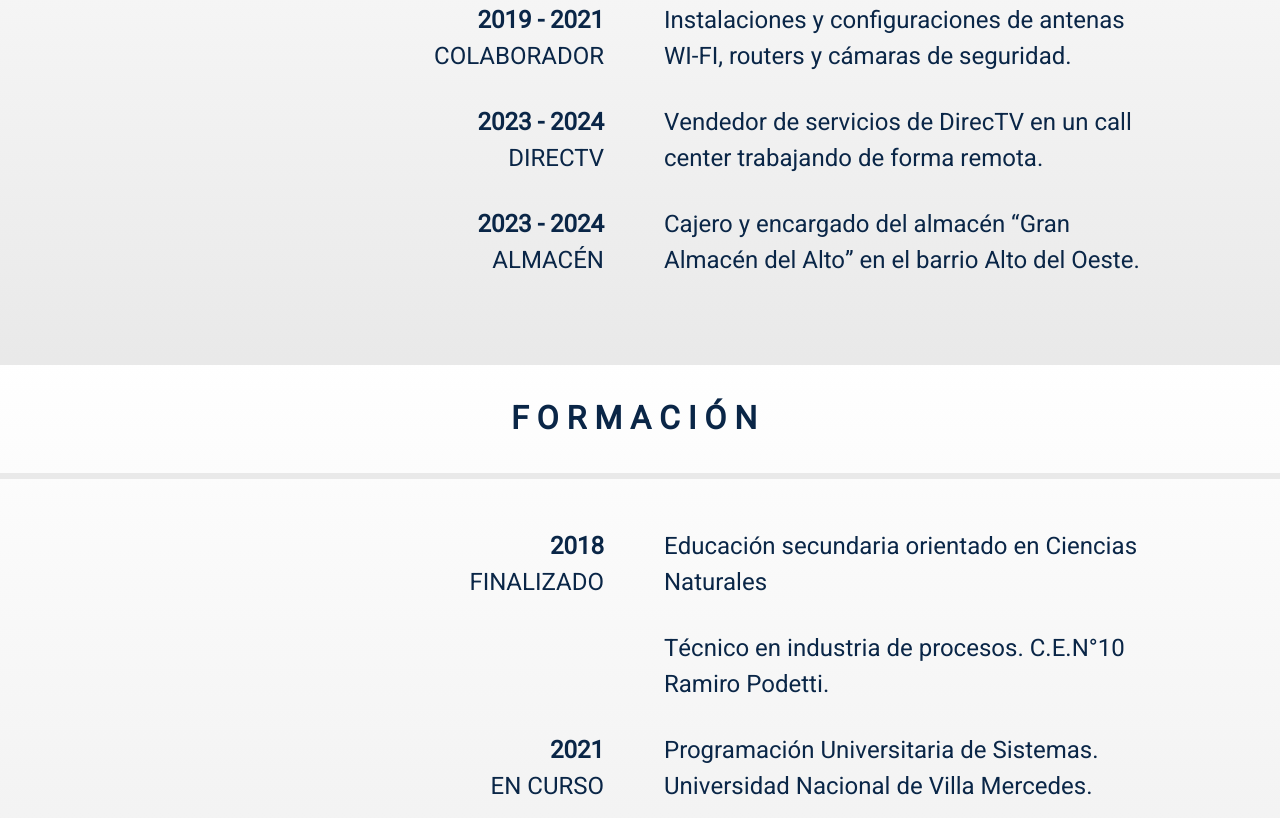
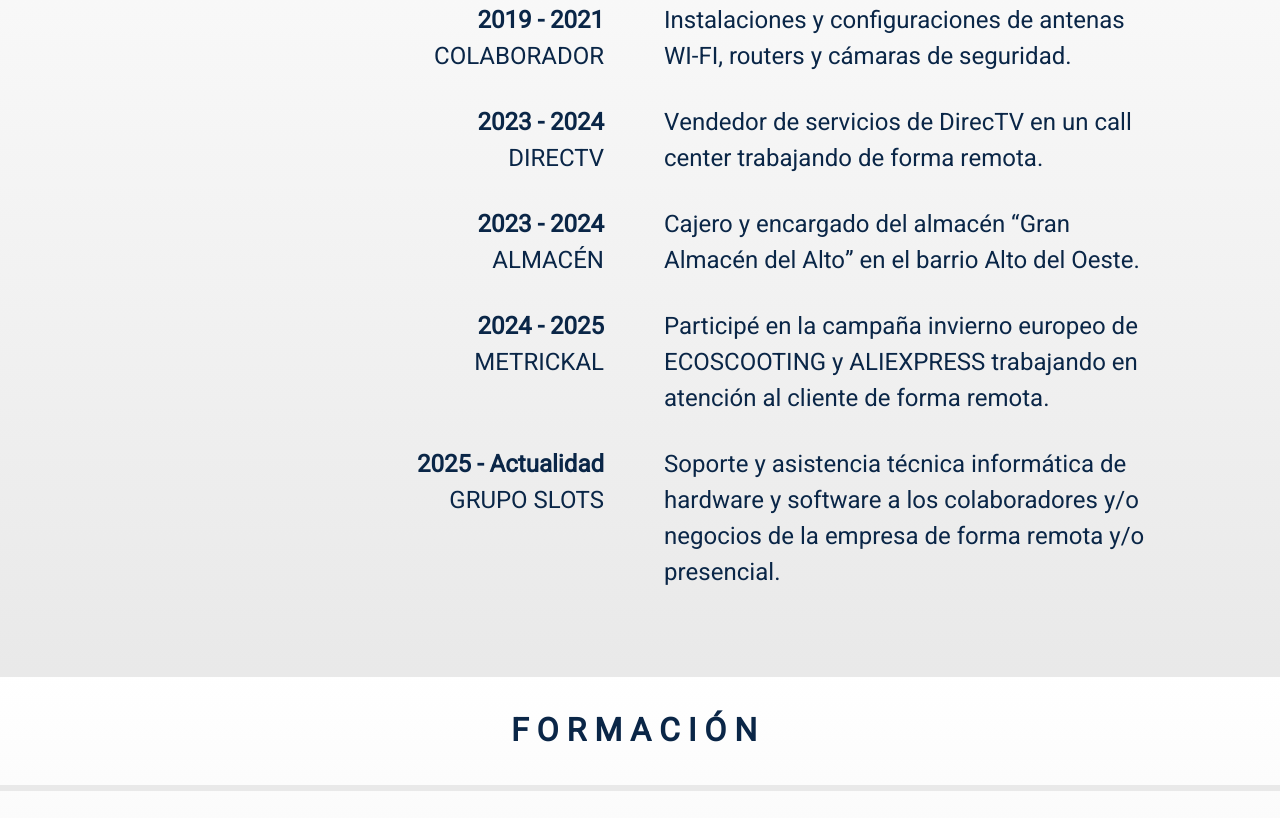
Before and after one commit to MauroAg22/curriculum-web, a plain HTML site: page index.html in a window 1280 px wide. Shown: the part 1537-2355 px from the top of the page. Drawn offline with nearby package versions, Linux system fonts and the light colour scheme.

Commit message:
Actualización de información personal y profesional

```diff
--- a/index.html
+++ b/index.html
@@ -71,7 +71,7 @@
                     </div>
                     <div>
                         <p class="font-110-porcent"><strong>WhatsApp:</strong></p>
-                        <a class="link-estilo font-110-porcent" href="https://wa.me/5492657709769" target="_blank" rel="noopener noreferrer">+54 9 2657 70-9769</a>
+                        <a class="link-estilo font-110-porcent" href="https://wa.me/5492657281741" target="_blank" rel="noopener noreferrer">+54 9 2657 28-1741</a>
                     </div>
                     <div>
                         <p class="font-110-porcent"><strong>E-mail:</strong></p>
@@ -163,6 +163,26 @@
             </div>
             <div class="col-lg-6 xp-derecha">
                 <p>Cajero y encargado del almacén “Gran Almacén del Alto” en el barrio Alto del Oeste.</p>
+            </div>
+        </div>
+
+        <div class="row separacion">
+            <div class="col-lg-6 xp-izquierda">
+                <p><strong>2024 - 2025</strong></p>
+                <p>METRICKAL</p>
+            </div>
+            <div class="col-lg-6 xp-derecha">
+                <p>Participé en la campaña invierno europeo de ECOSCOOTING y ALIEXPRESS trabajando en atención al cliente de forma remota. </p>
+            </div>
+        </div>
+
+        <div class="row separacion">
+            <div class="col-lg-6 xp-izquierda">
+                <p><strong>2025 - Actualidad</strong></p>
+                <p>GRUPO SLOTS</p>
+            </div>
+            <div class="col-lg-6 xp-derecha">
+                <p>Soporte y asistencia técnica informática de hardware y software a los colaboradores y/o negocios de la empresa de forma remota y/o presencial.</p>
             </div>
         </div>
     </section>
```
